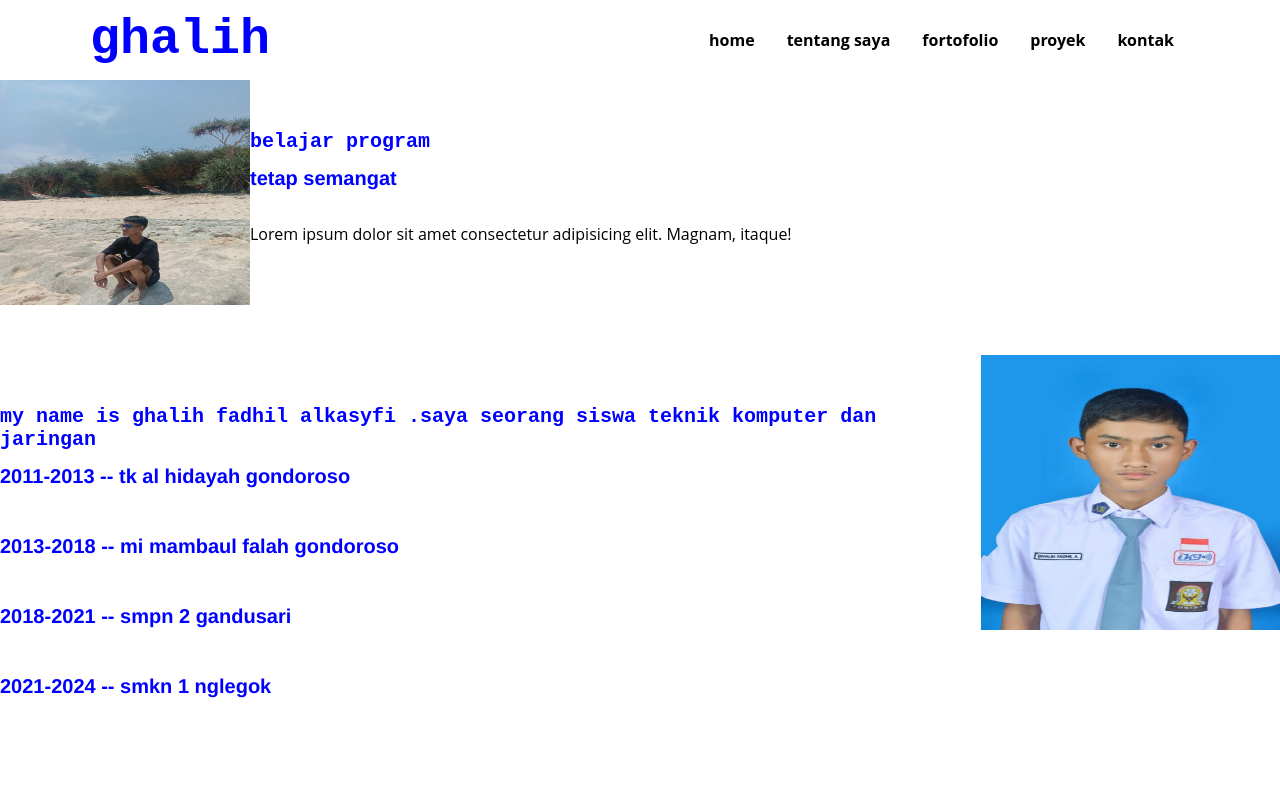
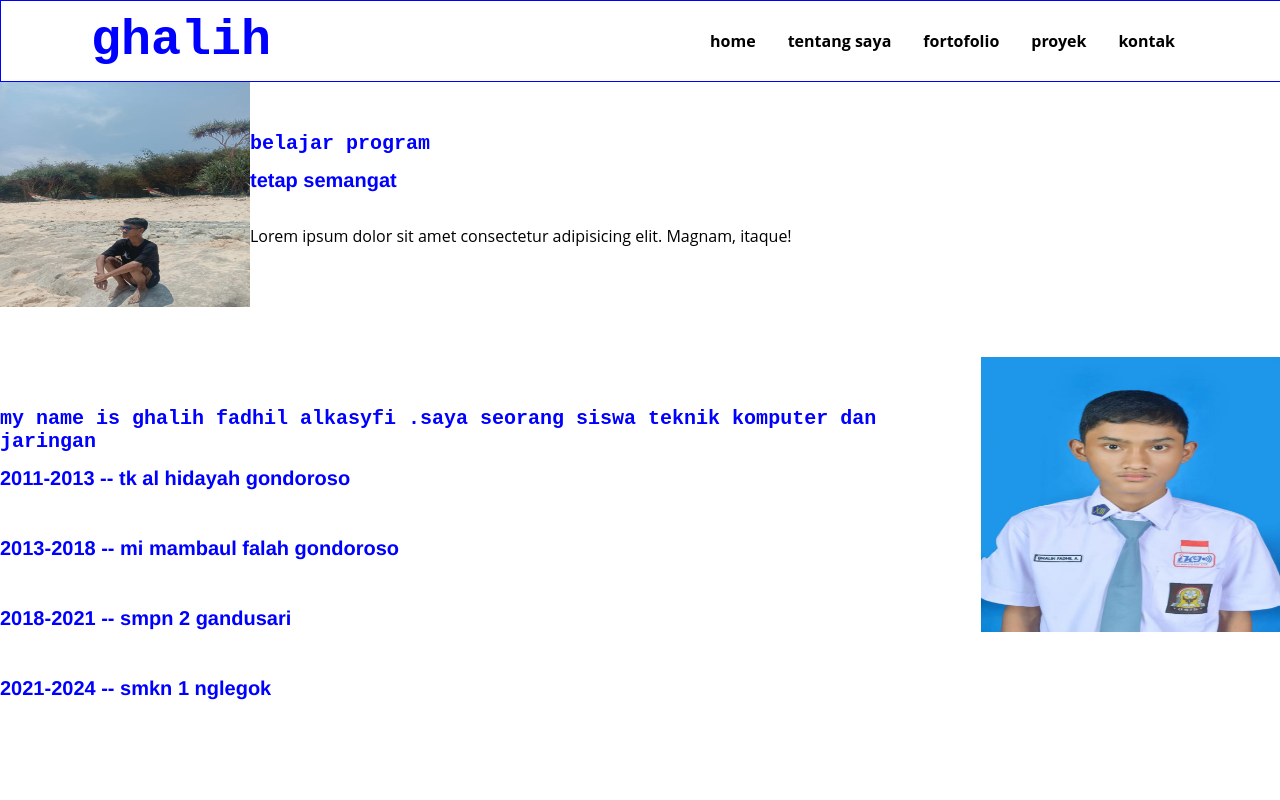
Before and after one commit to ghalihfa/index.html, a plain HTML site: page index.html in a window 1280 px wide. Shown: the top 800 px of the page. Drawn offline with Linux system fonts and the light colour scheme.

Commit message:
Update style.css

```diff
--- a/style.css
+++ b/style.css
@@ -37,6 +37,9 @@ nav{
     position: -webkit-sticky;
     top: 0;
     background:#FFFFFF;
+     z-index: 1;
+    border: 1px solid blue;
+
 }
 
 nav ul{
```
